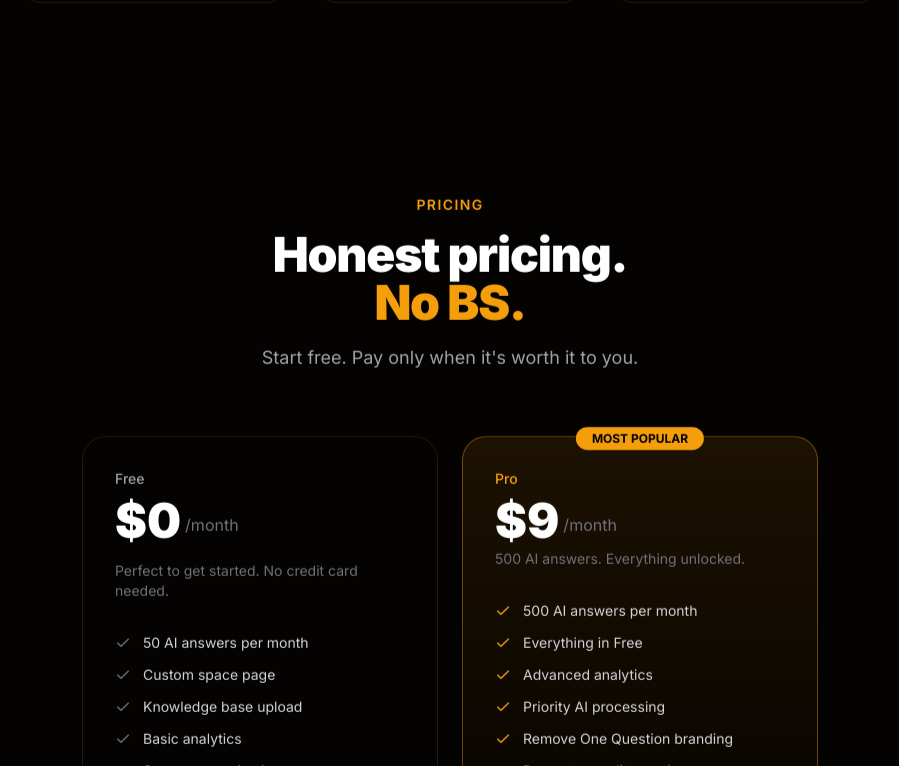
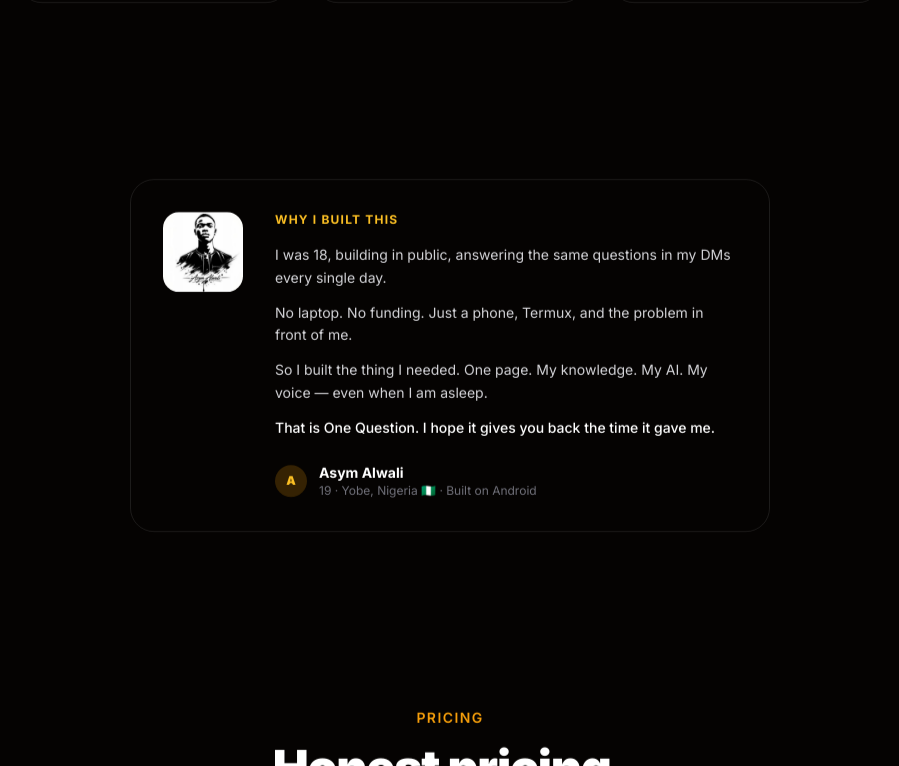
Before and after one commit to onequestionspace/onequestion_space, a Next.js app: page / in a window 1280 px wide. Shown: the part 3474-4240 px from the top of the page, without its empty margins (190-1089 px from the left). Built offline with nearby package versions, Linux system fonts and the light colour scheme; no server answers.

Commit message:
add story section, NGN notice, human touches across site

```diff
--- a/app/page.tsx
+++ b/app/page.tsx
@@ -6,6 +6,7 @@ import { BentoSection } from '@/components/BentoSection';
 import { HowItWorksSection } from '@/components/HowItWorksSection';
 import { PricingSection } from '@/components/PricingSection';
 import { CTASection } from '@/components/CTASection';
+import { StorySection } from '@/components/StorySection';
 import { FadeInSection } from '@/components/FadeInSection';
 
 export default function Home() {
@@ -22,6 +23,9 @@ export default function Home() {
         <HowItWorksSection />
       </FadeInSection>
       <FadeInSection delay={0}>
+        <StorySection />
+      </FadeInSection>
+      <FadeInSection delay={0}>
         <PricingSection />
       </FadeInSection>
       <FadeInSection delay={0}>
--- a/components/CTASection.tsx
+++ b/components/CTASection.tsx
@@ -25,7 +25,7 @@ export function CTASection() {
         </h2>
 
         <p className="text-lg text-zinc-400 mb-10 max-w-md mx-auto leading-relaxed">
-          Claim your space. Upload what you know. Your AI handles the rest — 24/7, in your voice.
+          Claim your space. Upload what you know. Your AI handles the rest — 24/7, in your voice.</p><p className="text-sm text-zinc-600 mb-6 max-w-sm mx-auto">Built by one person on a phone in Nigeria. If I could build it — your AI can handle your questions. 🇳🇬
         </p>
 
         <div className="flex flex-col items-center gap-4 mb-8">
--- a/components/PricingSection.tsx
+++ b/components/PricingSection.tsx
@@ -93,7 +93,7 @@ export function PricingSection() {
             The $9/month keeps the servers running and helps me keep building.
             If One Question saves you even one hour a month, it's worth it.
           </p>
-          <p className='text-primary text-sm font-bold mt-3'>— Asym, founder</p>
+          <div className='flex items-center gap-3 mt-4'><img src='/founders/asym.png' alt='Asym' className='w-10 h-10 rounded-full border border-white/10 object-cover shrink-0' /><p className='text-primary text-sm font-bold'>— Asym, 19 · Yobe, Nigeria 🇳🇬</p></div>
         </div>
 
         {/* FAQ */}
--- /dev/null
+++ b/components/StorySection.tsx
@@ -0,0 +1,29 @@
+'use client';
+
+export function StorySection() {
+  return (
+    <section className='relative py-20 overflow-hidden'>
+      <div className='relative z-10 max-w-2xl mx-auto px-4'>
+        <div className='flex flex-col md:flex-row items-start gap-8 p-8 rounded-3xl border border-white/8 bg-white/3'>
+          <img src='/founders/asym.png' alt='Asym' className='w-20 h-20 rounded-2xl object-cover shrink-0' />
+          <div>
+            <p className='text-amber-400 text-xs font-bold uppercase tracking-widest mb-4'>Why I built this</p>
+            <div className='space-y-3 text-zinc-300 text-sm leading-relaxed'>
+              <p>I was 18, building in public, answering the same questions in my DMs every single day.</p>
+              <p>No laptop. No funding. Just a phone, Termux, and the problem in front of me.</p>
+              <p>So I built the thing I needed. One page. My knowledge. My AI. My voice — even when I am asleep.</p>
+              <p className='text-white font-medium'>That is One Question. I hope it gives you back the time it gave me.</p>
+            </div>
+            <div className='flex items-center gap-3 mt-6'>
+              <div className='w-8 h-8 rounded-full bg-amber-500/20 flex items-center justify-center text-amber-400 text-xs font-black'>A</div>
+              <div>
+                <p className='text-white text-sm font-bold'>Asym Alwali</p>
+                <p className='text-zinc-500 text-xs'>19 · Yobe, Nigeria 🇳🇬 · Built on Android</p>
+              </div>
+            </div>
+          </div>
+        </div>
+      </div>
+    </section>
+  );
+}
```
Also changed, not shown: fix_story_home.js (added, +10 -0 lines).
